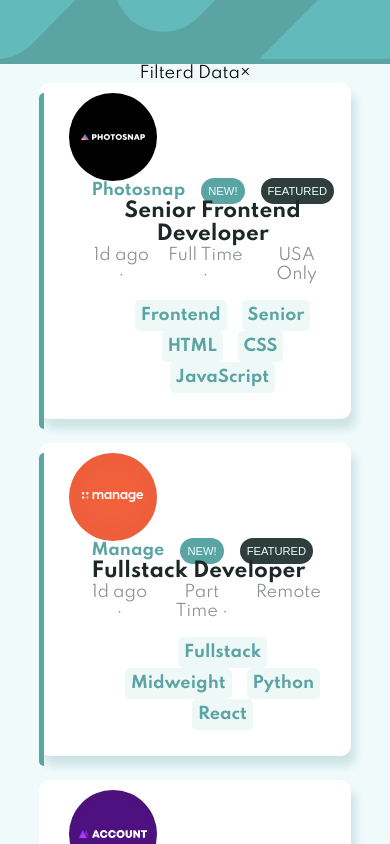
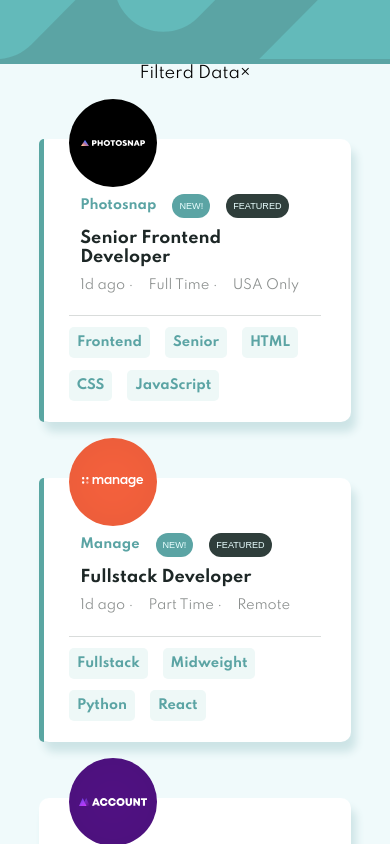
Before and after one commit to ahmadnagy55/ahmadnagy55, a React (Create React App) app: page / in a window 390 px wide. Shown: the top 844 px of the page. Built offline with nearby package versions, Linux system fonts and the light colour scheme.

Commit message:
make all design responsev

```diff
--- a/src/component/JobItems/JobItems.css
+++ b/src/component/JobItems/JobItems.css
@@ -56,6 +56,7 @@ body {
   margin-left: 1rem;
   padding: 7px;
   font: 0.7em sans-serif;
+  display: inline-block;
 }
 .featured {
   color: #e9ffff;
@@ -64,6 +65,7 @@ body {
   margin-left: 1rem;
   padding: 7px;
   font: 0.7em sans-serif;
+  display: inline-block;
 }
 .position {
   font-weight: 700;
@@ -84,35 +86,101 @@ body {
 .bottomItem li:not(:first-child) {
   margin-left: 15px;
 }
-.RightItem ul {
+.RightItem .container {
   color: hsl(180, 29%, 50%);
   font-weight: bold;
   list-style: none;
+  display: flex;
+  justify-content: flex-start;
+  flex-wrap: wrap;
+  align-content: space-between;
+  flex-direction: row;
 }
-.RightItem li {
-  display: inline-block;
-  margin-left: 15px;
+.RightItem .r-item {
+  /* display: inline-block; */
+  margin-right: 15px;
   font-weight: 700;
-  padding: 6px;
+  padding: 8px;
   cursor: pointer;
   background-color: rgb(238, 248, 247);
   border-radius: 5px;
 }
-.RightItem li:hover {
+.RightItem .r-item:hover {
   background-color: hsl(180, 29%, 50%);
   color: #e3f6fa;
 }
 @media (max-width: 1294px) {
   .JobItemList {
-    height: fit-content;
+    font-size: small;
+  }
+  .position {
+    font-size: large;
+  }
+  .LeftItem {
+    /* flex-direction: column;
+    align-items: flex-start; */
+  }
+  .RightItem ul {
+    /* padding-left: 0; */
+  }
+}
+@media (max-width: 1142px) {
+  .JobItemList {
+    width: 60%;
+    flex-wrap: nowrap;
     flex-direction: column;
     align-items: flex-start;
+    justify-content: space-evenly;
+    margin: 0.7rem auto;
+    height: fit-content;
+  }
+
+  .LeftItem-col {
+    margin: 0.7rem;
+  }
+  .disable {
+    border-top: 1px solid #d9dcdb;
+    width: 100%;
+    margin: 0.7rem 0;
+  }
+  .position {
+    margin: 0.7rem 0;
+    text-align: start;
+    font-size: medium;
+  }
+  .RightItem .r-item {
+    margin-bottom: 0.7rem;
+  }
+}
+@media (max-width: 693px) {
+  .JobItemList {
+    width: 80%;
+    position: relative;
+    margin: 3.5rem auto;
+  }
+  .logo {
+    position: absolute;
+    top: -40px;
   }
   .LeftItem {
     flex-direction: column;
     align-items: flex-start;
   }
-  .bottomItem ul {
-    padding-left: 0;
+  .LeftItem-col {
+    margin-top: 45px;
   }
 }
+@media (max-width: 375px) {
+  .JobItemList {
+    font-size: 11px;
+  }
+  .logo {
+    width: 70px;
+  }
+  .LeftItem-col {
+    margin-left: 0;
+  }
+  .position {
+    font-size: small;
+  }
+}
--- a/src/component/JobItems/JobItems.js
+++ b/src/component/JobItems/JobItems.js
@@ -22,7 +22,7 @@ function JobItems () {
                       {item.new ? <span className='new'>NEW!</span> : ""}
                       {item.featured ? <span className='featured'>FEATURED</span> : ""}
                       </div>
-                      <span className="position">{item.position}</span>
+                      <div className="position">{item.position}</div>
                         <div>
                       <ul className="bottomItem">
                         <li className="postedAt">{item.postedAt} &#183;</li>
@@ -32,13 +32,14 @@ function JobItems () {
                         </div>
                         </div>
                       </div>
+                      <div className="disable"></div>
                       <div className="RightItem">
-                        <ul>
-                        <li className="role">{item.role}</li>
-                        <li className="level">{item.level}</li>
-                        {item.languages? item.languages.map(lang => <li key={Math.random()} className="languages0">{lang}</li>) : "" }
-                        {item.tools? item.tools.map(tool =><li key={Math.random()} className="tools">{tool}</li> ) : ""}
-                        </ul>
+                        <div className='container'>
+                        <div className="r-item role">{item.role}</div>
+                        <div className="r-item level">{item.level}</div>
+                        {item.languages? item.languages.map(lang => <div key={Math.random()} className="r-item languages0">{lang}</div>) : "" }
+                        {item.tools? item.tools.map(tool =><div key={Math.random()} className="r-item tools">{tool}</div> ) : ""}
+                        </div>
                         </div>
 
                 </div>
```
